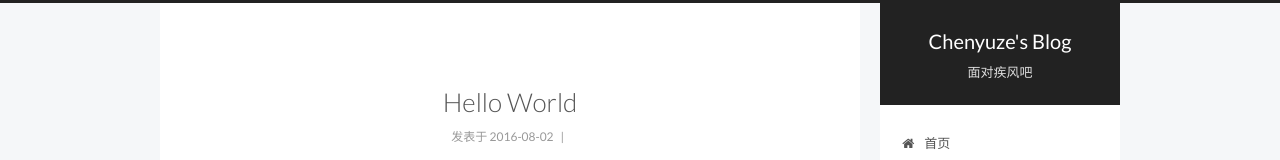
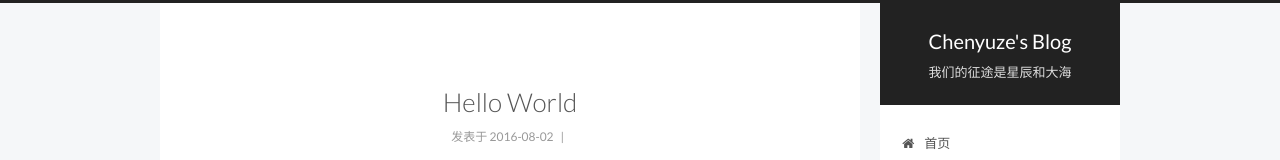
Before and after one commit to chenyuze/chenyuze.github.io, a plain HTML site: page 2016/08/02/hello-world/index.html in a window 1280 px wide. Shown: the top 160 px of the page. Drawn offline with Linux system fonts and the light colour scheme; a script that the page names is missing.

Commit message:
Site updated: 2016-09-09 02:59:49

```diff
--- a/2016/08/02/hello-world/index.html
+++ b/2016/08/02/hello-world/index.html
@@ -154,7 +154,7 @@ Quick">
       <span class="logo-line-after"><i></i></span>
     </a>
   </div>
-  <p class="site-subtitle">面对疾风吧</p>
+  <p class="site-subtitle">我们的征途是星辰和大海</p>
 </div>
 
 <div class="site-nav-toggle">
```
Also changed, not shown: 2016/08/09/第一篇文章/index.html (+1 -1 lines), about/index.html (+1 -1 lines), archives/2016/08/index.html (+1 -1 lines), archives/2016/index.html (+1 -1 lines), archives/index.html (+1 -1 lines), categories/index.html (+1 -1 lines), categories/实习/index.html (+1 -1 lines), index.html (+1 -1 lines), search/index.html (+1 -1 lines), tags/index.html (+1 -1 lines), tags/实习/index.html (+1 -1 lines).
